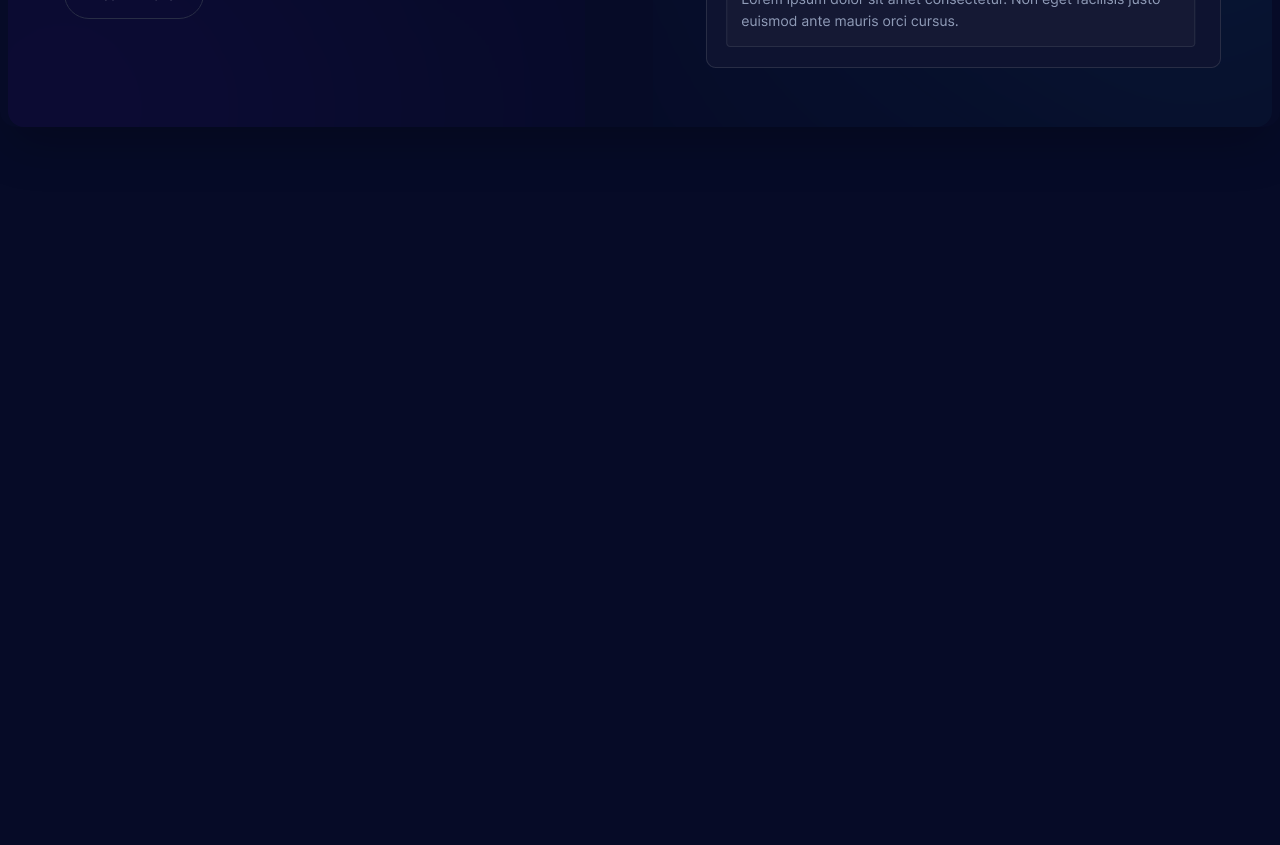
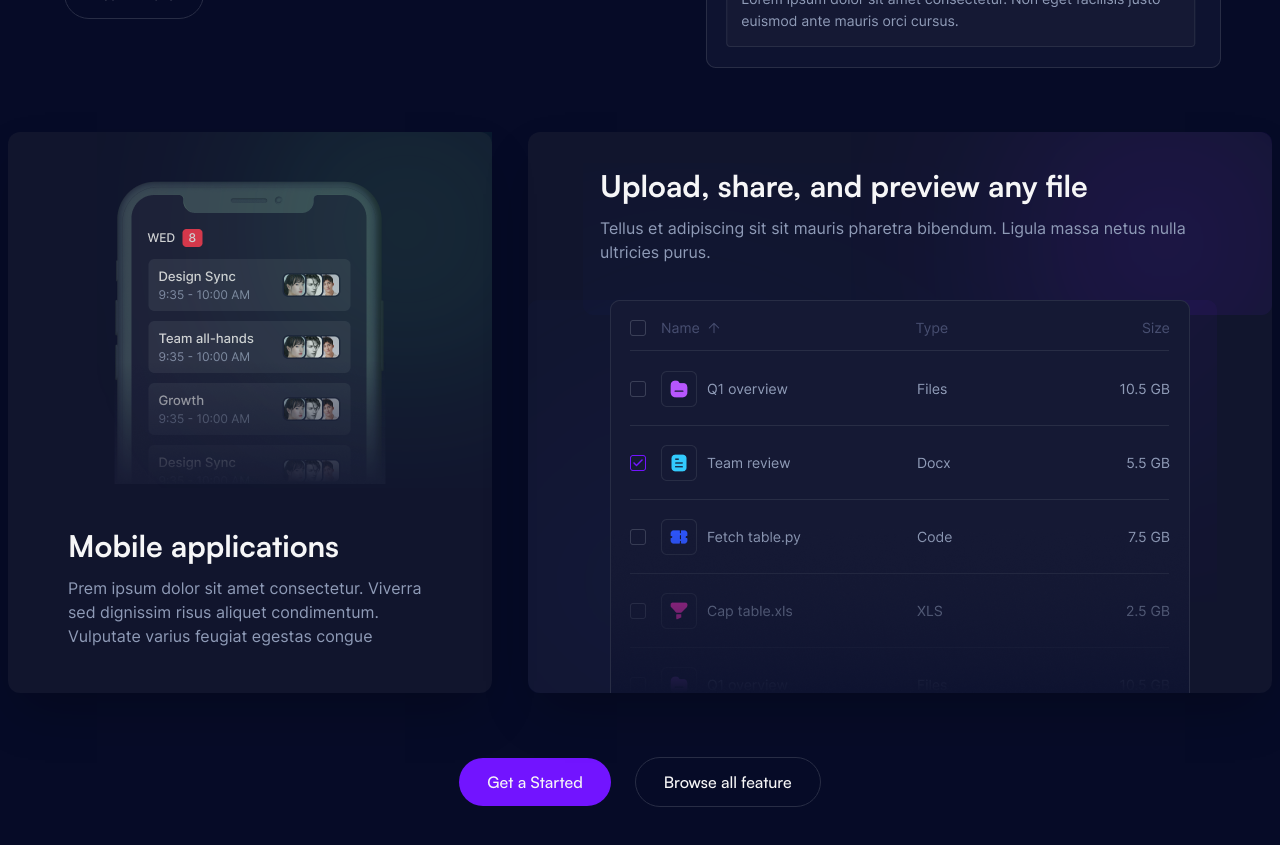
Before and after one commit to vcabolfazl/Landing-Page, a Next.js app: page / in a window 1280 px wide. Shown: the part 2260-3105 px from the top of the page. Before the commit the page ends 2456 px from the top, so only its background shows below. Built offline with nearby package versions, Linux system fonts and the light colour scheme.

Commit message:
feat : -> Development of Section 3

```diff
--- a/src/pages/index.jsx
+++ b/src/pages/index.jsx
@@ -278,7 +278,7 @@ export default function page() {
             </div>
           </div>
 
-          <div className="container max-h-full absolute left-0 right-0 mx-auto z-[-1] flex justify-between rounded-2xl shadow-2xl">
+          {/* <div className="container max-h-full absolute left-0 right-0 mx-auto z-[-1] flex justify-between rounded-2xl shadow-2xl">
             <svg className='inline-block z-[-1]  rounded-l-2xl'
               width={577}
               height={512}
@@ -348,7 +348,7 @@ export default function page() {
               </defs>
             </svg>
 
-          </div>
+          </div> */}
 
           <div className="mt-36  grid md:grid-cols-2 items-center gap-7 justify-center">
             <div className="grid gap-y-7 items-center px-5 lg:px-14">
@@ -362,11 +362,227 @@ export default function page() {
               <img src="/assets/Images/ImageWrapper.png" alt="" />
             </div>
           </div>
-
-        </section>
-
-        <section className='my-32'>
-
+          <div className="grid md:grid-cols-5 gap-9 mt-16 ">
+            <div className="relative md:col-span-2 grid justify-center  items-center bg-zinc-700/20  rounded-xl shadow-2xl p-6 md:p-9">
+              <svg className='absolute top-0 right-0 z-[-1]'
+                xmlns="http://www.w3.org/2000/svg"
+                width={395}
+                height={356}
+                viewBox="0 0 395 356"
+                fill="none"
+              >
+                <g filter="url(#filter0_f_0_437)">
+                  <circle cx={309} cy={97} r={59} fill="#41E88D" />
+                </g>
+                <defs>
+                  <filter
+                    id="filter0_f_0_437"
+                    x={0}
+                    y={-212}
+                    width={618}
+                    height={618}
+                    filterUnits="userSpaceOnUse"
+                    colorInterpolationFilters="sRGB"
+                  >
+                    <feFlood floodOpacity={0} result="BackgroundImageFix" />
+                    <feBlend
+                      mode="normal"
+                      in="SourceGraphic"
+                      in2="BackgroundImageFix"
+                      result="shape"
+                    />
+                    <feGaussianBlur
+                      stdDeviation={125}
+                      result="effect1_foregroundBlur_0_437"
+                    />
+                  </filter>
+                </defs>
+              </svg>
+              <div className="grid">
+                <img src="/assets/Images/Phone.png" className='mx-auto mb-8 z-[-2]' alt="" />
+                <h3 className='font-SatoshiBold text-xl md:text-3xl my-3 px-6'>Mobile applications</h3>
+                <span className='text-gray px-6'>Prem ipsum dolor sit amet consectetur. Viverra sed dignissim risus aliquet condimentum. Vulputate varius feugiat egestas congue </span>
+              </div>
+            </div>
+            <div className="relative md:col-span-3 grid justify-center items-center bg-zinc-700/20  rounded-xl shadow-2xl pb-0 p-6 md:p-9 md:pb-0">
+              <svg className='absolute top-0 right-0 z-[-1]'
+                xmlns="http://www.w3.org/2000/svg"
+                width={689}
+                height={183}
+                viewBox="0 0 689 183"
+                fill="none"
+              >
+                <mask
+                  id="mask0_0_439"
+                  style={{
+                    maskType: "alpha",
+                  }}
+                  maskUnits="userSpaceOnUse"
+                  x={0}
+                  y={0}
+                  width={689}
+                  height={183}
+                >
+                  <rect
+                    x={0.5}
+                    y={0.5}
+                    width={688}
+                    height={182}
+                    rx={9.5}
+                    fill="#0E1330"
+                    stroke="#282D45"
+                  />
+                </mask>
+                <g mask="url(#mask0_0_439)">
+                  <g filter="url(#filter0_f_0_439)">
+                    <circle cx={109} cy={464} r={83} fill="#2D55FB" />
+                  </g>
+                  <g filter="url(#filter1_f_0_439)">
+                    <circle cx={583} cy={110} r={65} fill="#7214FF" />
+                  </g>
+                </g>
+                <defs>
+                  <filter
+                    id="filter0_f_0_439"
+                    x={-324}
+                    y={31}
+                    width={866}
+                    height={866}
+                    filterUnits="userSpaceOnUse"
+                    colorInterpolationFilters="sRGB"
+                  >
+                    <feFlood floodOpacity={0} result="BackgroundImageFix" />
+                    <feBlend
+                      mode="normal"
+                      in="SourceGraphic"
+                      in2="BackgroundImageFix"
+                      result="shape"
+                    />
+                    <feGaussianBlur
+                      stdDeviation={175}
+                      result="effect1_foregroundBlur_0_439"
+                    />
+                  </filter>
+                  <filter
+                    id="filter1_f_0_439"
+                    x={268}
+                    y={-205}
+                    width={630}
+                    height={630}
+                    filterUnits="userSpaceOnUse"
+                    colorInterpolationFilters="sRGB"
+                  >
+                    <feFlood floodOpacity={0} result="BackgroundImageFix" />
+                    <feBlend
+                      mode="normal"
+                      in="SourceGraphic"
+                      in2="BackgroundImageFix"
+                      result="shape"
+                    />
+                    <feGaussianBlur
+                      stdDeviation={125}
+                      result="effect1_foregroundBlur_0_439"
+                    />
+                  </filter>
+                </defs>
+              </svg>
+              <div className="mb-9 md:px-9">
+                <h3 className='font-SatoshiBold text-xl md:text-3xl mb-3'>Upload, share, and preview any file</h3>
+                <span className='text-gray'>Tellus et adipiscing sit sit mauris pharetra bibendum. Ligula massa netus nulla ultricies purus.</span>
+              </div>
+              <img src="/assets/Images/imageWraper.png" className='mx-auto' alt="" />
+              <svg className='hidden xl:inline-block absolute left-0 bottom-0 z-[-2]'
+                xmlns="http://www.w3.org/2000/svg"
+                width={689}
+                height={393}
+                viewBox="0 0 689 393"
+                fill="none"
+              >
+                <mask
+                  id="mask0_0_531"
+                  style={{
+                    maskType: "alpha",
+                  }}
+                  maskUnits="userSpaceOnUse"
+                  x={0}
+                  y={0}
+                  width={689}
+                  height={393}
+                >
+                  <rect
+                    x={0.5}
+                    y={0.5}
+                    width={688}
+                    height={392}
+                    rx={9.5}
+                    fill="#0E1330"
+                    stroke="#282D45"
+                  />
+                </mask>
+                <g mask="url(#mask0_0_531)">
+                  <g filter="url(#filter0_f_0_531)">
+                    <circle cx={109} cy={281} r={70} fill="#2D55FB" />
+                  </g>
+                  <g filter="url(#filter1_f_0_531)">
+                    <circle cx={573} cy={-73} r={75} fill="#7214FF" />
+                  </g>
+                </g>
+                <defs>
+                  <filter
+                    id="filter0_f_0_531"
+                    x={-311}
+                    y={-139}
+                    width={840}
+                    height={840}
+                    filterUnits="userSpaceOnUse"
+                    colorInterpolationFilters="sRGB"
+                  >
+                    <feFlood floodOpacity={0} result="BackgroundImageFix" />
+                    <feBlend
+                      mode="normal"
+                      in="SourceGraphic"
+                      in2="BackgroundImageFix"
+                      result="shape"
+                    />
+                    <feGaussianBlur
+                      stdDeviation={175}
+                      result="effect1_foregroundBlur_0_531"
+                    />
+                  </filter>
+                  <filter
+                    id="filter1_f_0_531"
+                    x={198}
+                    y={-448}
+                    width={750}
+                    height={750}
+                    filterUnits="userSpaceOnUse"
+                    colorInterpolationFilters="sRGB"
+                  >
+                    <feFlood floodOpacity={0} result="BackgroundImageFix" />
+                    <feBlend
+                      mode="normal"
+                      in="SourceGraphic"
+                      in2="BackgroundImageFix"
+                      result="shape"
+                    />
+                    <feGaussianBlur
+                      stdDeviation={150}
+                      result="effect1_foregroundBlur_0_531"
+                    />
+                  </filter>
+                </defs>
+              </svg>
+            </div>
+          </div>
+          <div className="w-full flex flex-wrap items-center justify-center my-16 gap-x-6 gap-y-2">
+          <Button
+            title={"Get a Started"}
+            bg={true}
+          />
+          <Button
+            title={"Browse all feature"}
+          />
+          </div>
         </section>
       </div>
 
```
Also changed, not shown: public/assets/Images/Phone.png (renamed from public/assets/Images/Group 79.png).
